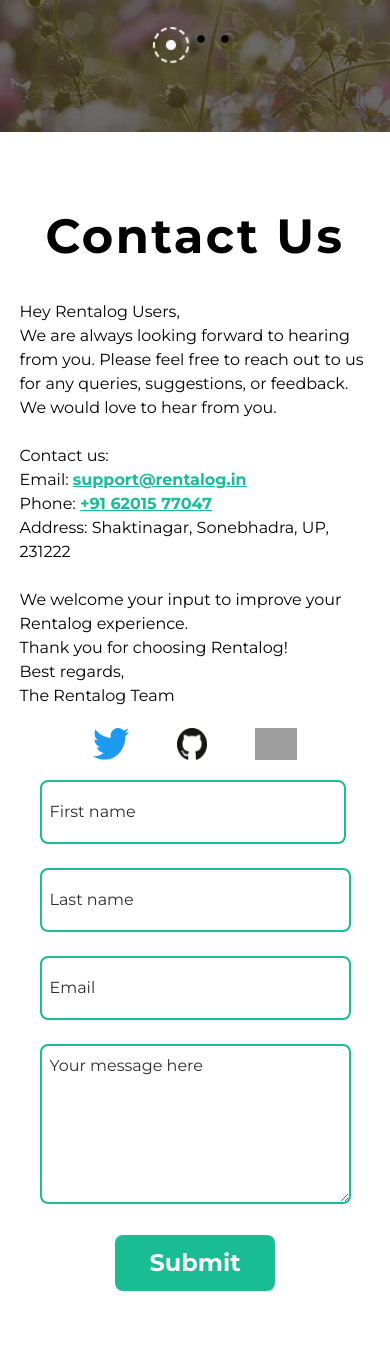
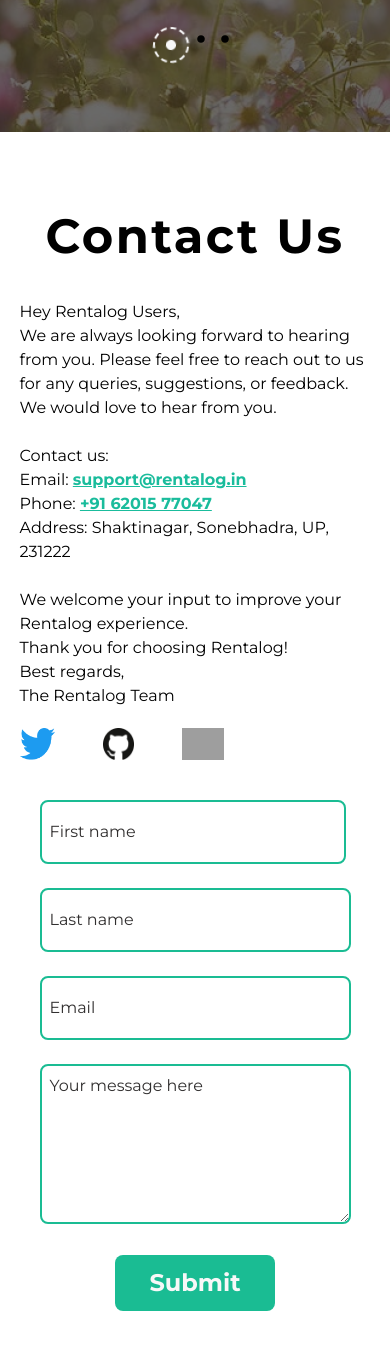
Before and after one commit to gauravsingh1281/Rentalog.in--Frontend, a React (Vite) app: page / in a window 390 px wide. Shown: the part 6482-7832 px from the top of the page. Built offline with nearby package versions, Linux system fonts and the light colour scheme; grey boxes are pictures that could not be loaded.

Commit message:
minor-bug

```diff
--- a/src/components/Contact-section/Contact.jsx
+++ b/src/components/Contact-section/Contact.jsx
@@ -10,7 +10,7 @@
           Contact Us
         </h1>
       </header>
-      <main className=" flex flex-wrap gap-[5%] justify-center items-center">
+      <main className=" flex flex-wrap lg:gap-[5%] gap-[20px] justify-center items-center">
         <ContactText />
         <ContactForm />
       </main>
--- a/src/components/Contact-section/ContactForm.jsx
+++ b/src/components/Contact-section/ContactForm.jsx
@@ -5,8 +5,8 @@
 const ContactForm = () => {
   return (
     <>
-      <section className="lg:w-[45%] w-full">
-        <article className="flex flex-1 justify-center p-5 md:p-0 md:mr-24">
+      <section className="lg:w-[45%] w-full flex justify-center items-center">
+        <div className="flex flex-1 justify-center p-5 md:p-0 md:mr-24">
           <form className="gap-x-5 w-full">
             <div className="flex flex-col md:flex-row mb-6 justify-between">
               <input
@@ -39,7 +39,7 @@
               </div>
             </div>
           </form>
-        </article>
+        </div>
       </section>
     </>
   );
--- a/src/components/Contact-section/ContactText.jsx
+++ b/src/components/Contact-section/ContactText.jsx
@@ -5,7 +5,7 @@
 
 export const ContactText = () => {
     return (
-        <section className='flex flex-col gap-[20px] items-center lg:w-[45%] w-full'>
+        <section className='flex flex-col gap-[20px] justify-center lg:w-[45%] w-full'>
             <div className="">
                 Hey Rentalog Users, <br />
                 We are always looking forward to hearing from you.
@@ -24,7 +24,7 @@
                 The Rentalog Team
             </div>
             <div
-                className="flex gap-x-12 justify-center md:justify-start"
+                className="flex gap-x-12 lg:justify-center justify-start"
             >
                 <a href="https://twitter.com/gauravsingh1281">
                     <img src={Twitter} alt="Twitter-logo" className="h-8" />
```
